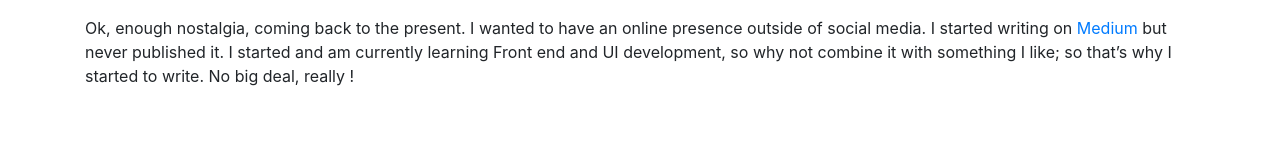
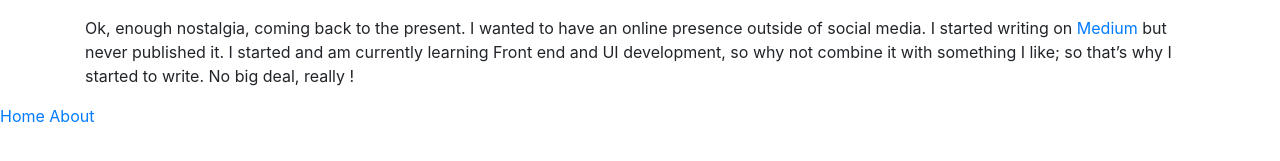
Before and after one commit to AnandAthi/AnandAthi.github.io, a Jekyll site: the page built from _posts/2022-02-15-Why I write.md, in a window 1280 px wide. Shown: the part 216-377 px from the top of the page. Built offline with Jekyll 4.4.1, drawn with Linux system fonts in a browser that asks for light colours; nearby versions of some CDN libraries.

Commit message:
Update base.html

```diff
--- a/_layouts/base.html
+++ b/_layouts/base.html
@@ -9,10 +9,16 @@
     <link rel="stylesheet" href="https://cdn.jsdelivr.net/npm/bootstrap@4.0.0/dist/css/bootstrap.min.css" integrity="sha384-Gn5384xqQ1aoWXA+058RXPxPg6fy4IWvTNh0E263XmFcJlSAwiGgFAW/dAiS6JXm" crossorigin="anonymous">
   </head>
    <body>
-     {% include navigation.html %}
+     <header>
+            {% include navigation.html %}
+     </header>
      <div class = "container">
        {{ content }}
      </div>
+
+     <footer>
+            {% include navigation.html %}
+     </footer>
 
     <!-- jQuery first, then Popper.js, then Bootstrap JS -->
     <script src="https://code.jquery.com/jquery-3.2.1.slim.min.js" integrity="sha384-KJ3o2DKtIkvYIK3UENzmM7KCkRr/rE9/Qpg6aAZGJwFDMVNA/GpGFF93hXpG5KkN" crossorigin="anonymous"></script>
```
